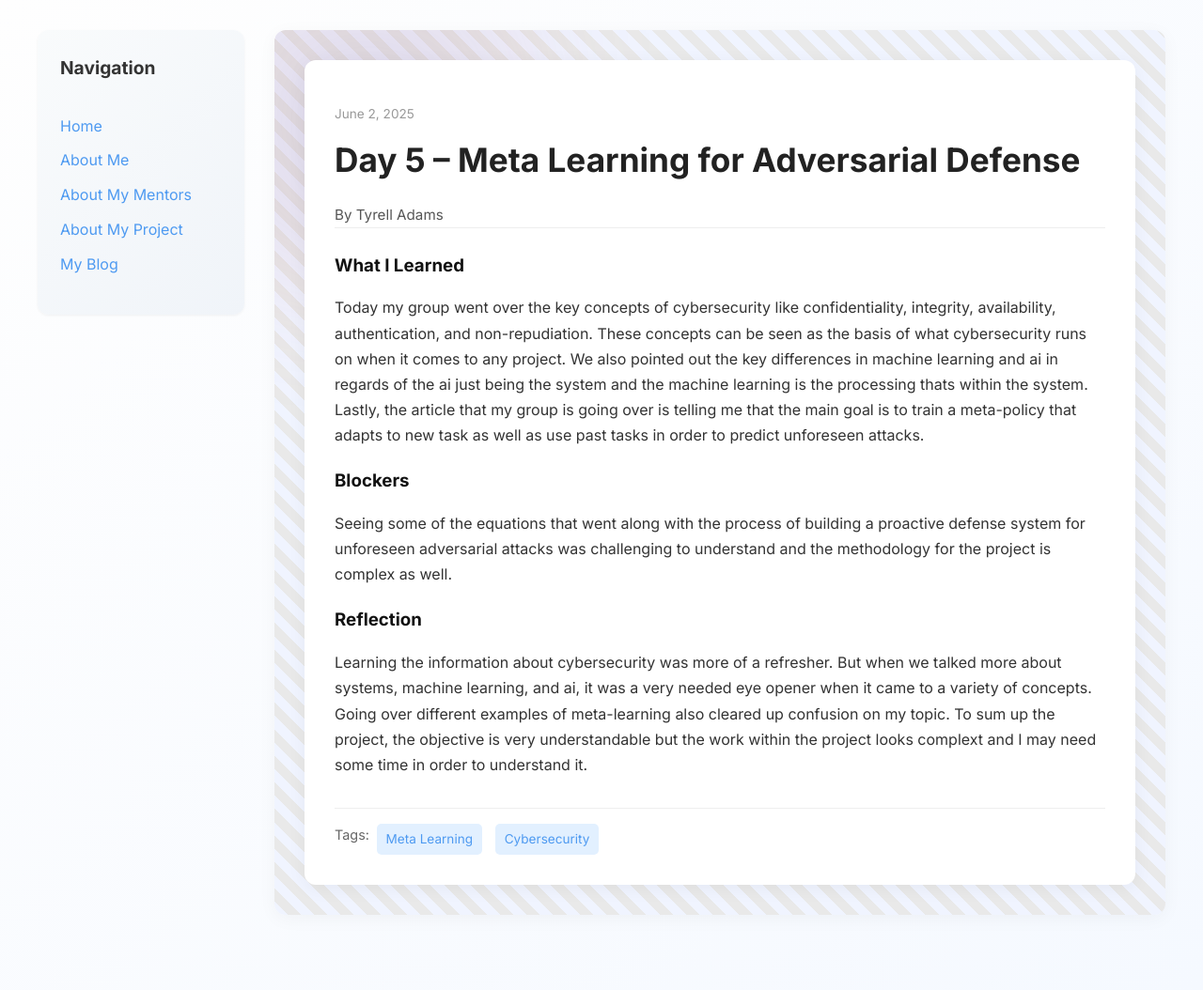
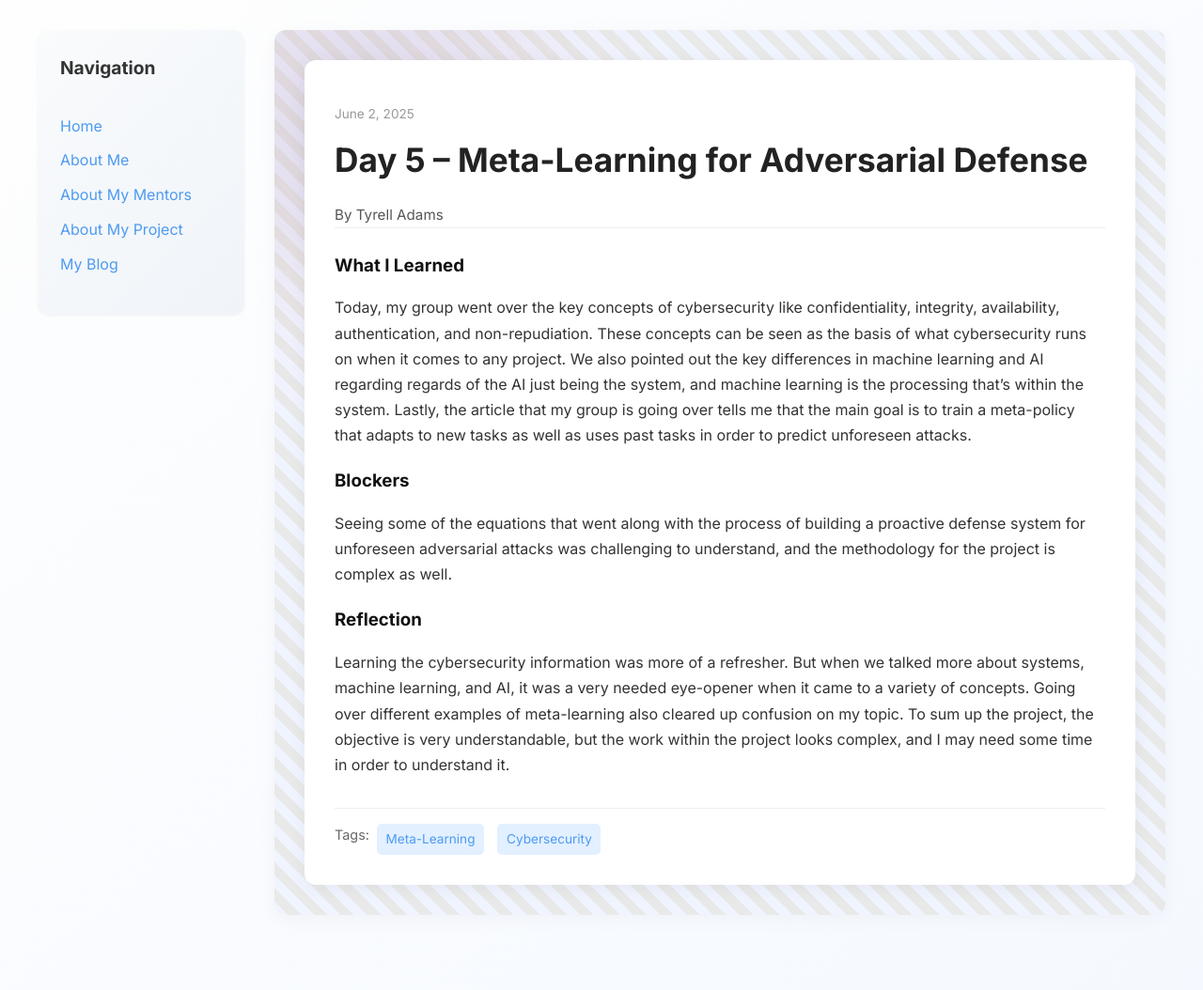
Before and after one commit to Tyrell-Adams/Tyrell-Adams.github.io, a Jekyll site: the page built from _posts/2025-06-02-day-5.md, in a window 1280 px wide. Shown: the whole page at 94% size. Built offline with Jekyll 4.4.1, drawn with Linux system fonts in a browser that asks for light colours.

Commit message:
Update 2025-06-02-day-5.md

```diff
--- a/_posts/2025-06-02-day-5.md
+++ b/_posts/2025-06-02-day-5.md
@@ -1,17 +1,17 @@
 ---
 layout: post
-title: "Day 5 – Meta Learning for Adversarial Defense"
+title: "Day 5 – Meta-Learning for Adversarial Defense"
 date: 2025-06-02
 author: Tyrell Adams
 permalink: /day5.html
-tags: ["Meta Learning", "Cybersecurity"]
+tags: ["Meta-Learning", "Cybersecurity"]
 
 what_i_learned: |
- Today my group went over the key concepts of cybersecurity like confidentiality, integrity, availability, authentication, and non-repudiation. These concepts can be seen as the basis of what cybersecurity runs on when it comes to any project. We also pointed out the key differences in machine learning and ai in regards of the ai just being the system and the machine learning is the processing thats within the system. Lastly, the article that my group is going over is telling me that the main goal is to train a meta-policy that adapts to new task as well as use past tasks in order to predict unforeseen attacks.
+ Today, my group went over the key concepts of cybersecurity like confidentiality, integrity, availability, authentication, and non-repudiation. These concepts can be seen as the basis of what cybersecurity runs on when it comes to any project. We also pointed out the key differences in machine learning and AI regarding regards of the AI just being the system, and machine learning is the processing that's within the system. Lastly, the article that my group is going over tells me that the main goal is to train a meta-policy that adapts to new tasks as well as uses past tasks in order to predict unforeseen attacks.
 
 blockers: |
-  Seeing some of the equations that went along with the process of building a proactive defense system for unforeseen adversarial attacks was challenging to understand and the methodology for the project is complex as well.
+  Seeing some of the equations that went along with the process of building a proactive defense system for unforeseen adversarial attacks was challenging to understand, and the methodology for the project is complex as well.
 
 reflection: |
- Learning the information about cybersecurity was more of a refresher. But when we talked more about systems, machine learning, and ai, it was a very needed eye opener when it came to a variety of concepts. Going over different examples of meta-learning also cleared up confusion on my topic. To sum up the project, the objective is very understandable but the work within the project looks complext and I may need some time in order to understand it.
+ Learning the cybersecurity information was more of a refresher. But when we talked more about systems, machine learning, and AI, it was a very needed eye-opener when it came to a variety of concepts. Going over different examples of meta-learning also cleared up confusion on my topic. To sum up the project, the objective is very understandable, but the work within the project looks complex, and I may need some time in order to understand it.
 ---
```
